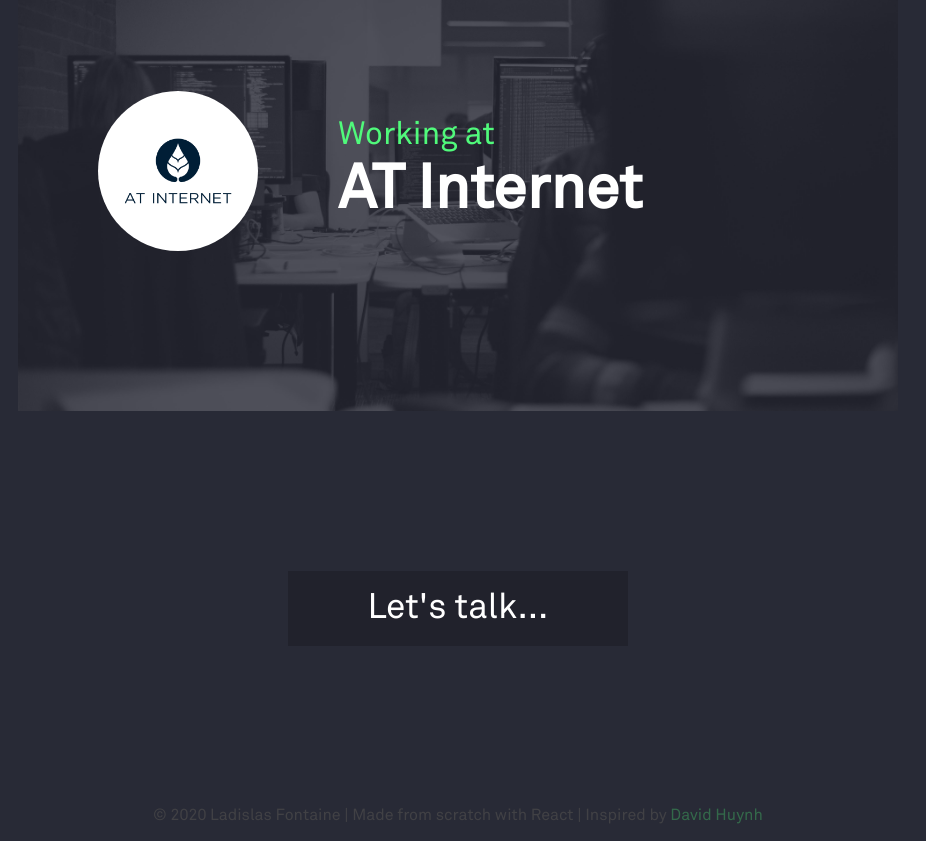
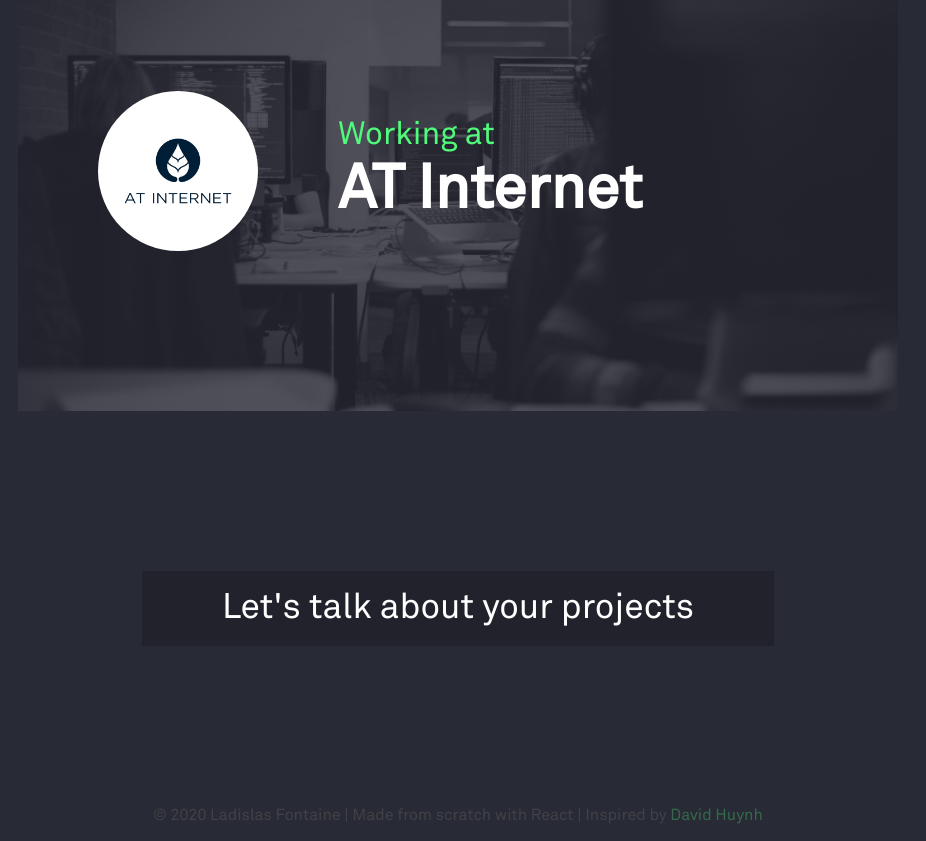
Before and after one commit to ladislasfontaine/portfolio, a React (Create React App) app: page /about in a window 1280 px wide. Shown: the part 2533-3374 px from the top of the page, without its empty margins (182-1108 px from the left). Built offline with nearby package versions, Linux system fonts and the light colour scheme.

Commit message:
update about button

```diff
--- a/src/About.js
+++ b/src/About.js
@@ -111,7 +111,7 @@
         rel="noopener noreferrer"
       >
         <div className="lastAboutSection">
-          <p>Let's talk...</p>
+          <p>Let's talk about your projects</p>
         </div>
       </a>
 
```
